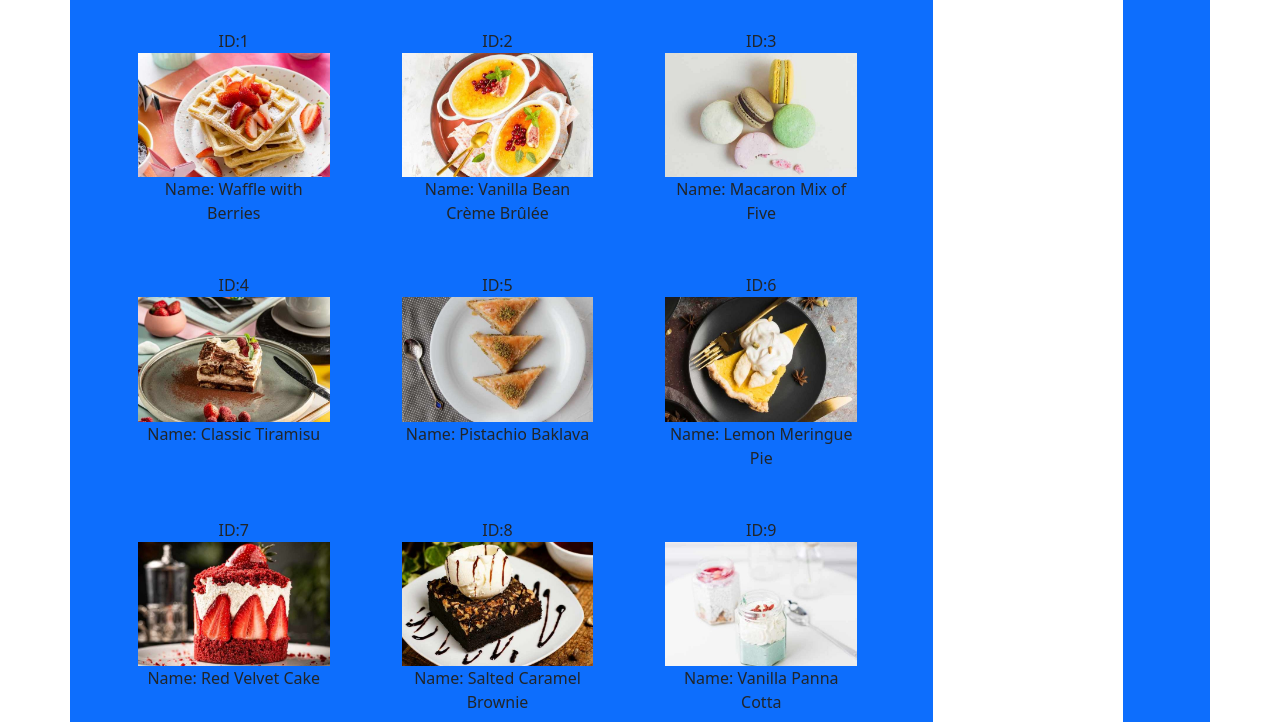
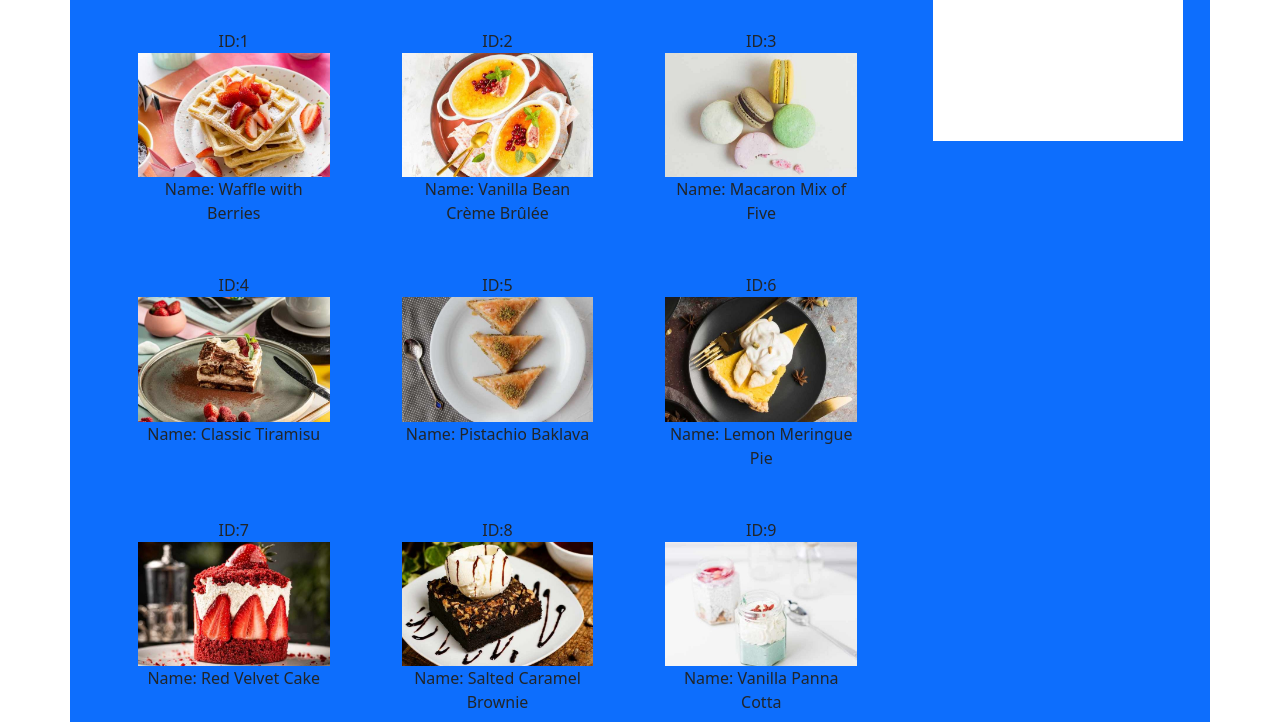
Before and after one commit to MahdiyehZafari/product-list-add-cart, a website: page index.html in a window 1280 px wide. Shown: the part 75-800 px from the top of the page. Drawn offline with nearby package versions, Linux system fonts and the light colour scheme.

Commit message:
size cart

```diff
--- a/index.html
+++ b/index.html
@@ -18,7 +18,7 @@
 
         </div>
       </div>
-      <div class="col-12 col-md-2 bg-white">kk</div>
+      <div class="col-12 col-md-2 bg-white mt-3" style="height: 200px;width: 250px;">kk</div>
     </div>
   </div>
   <script src="./assets/js/app.js"></script>
```
